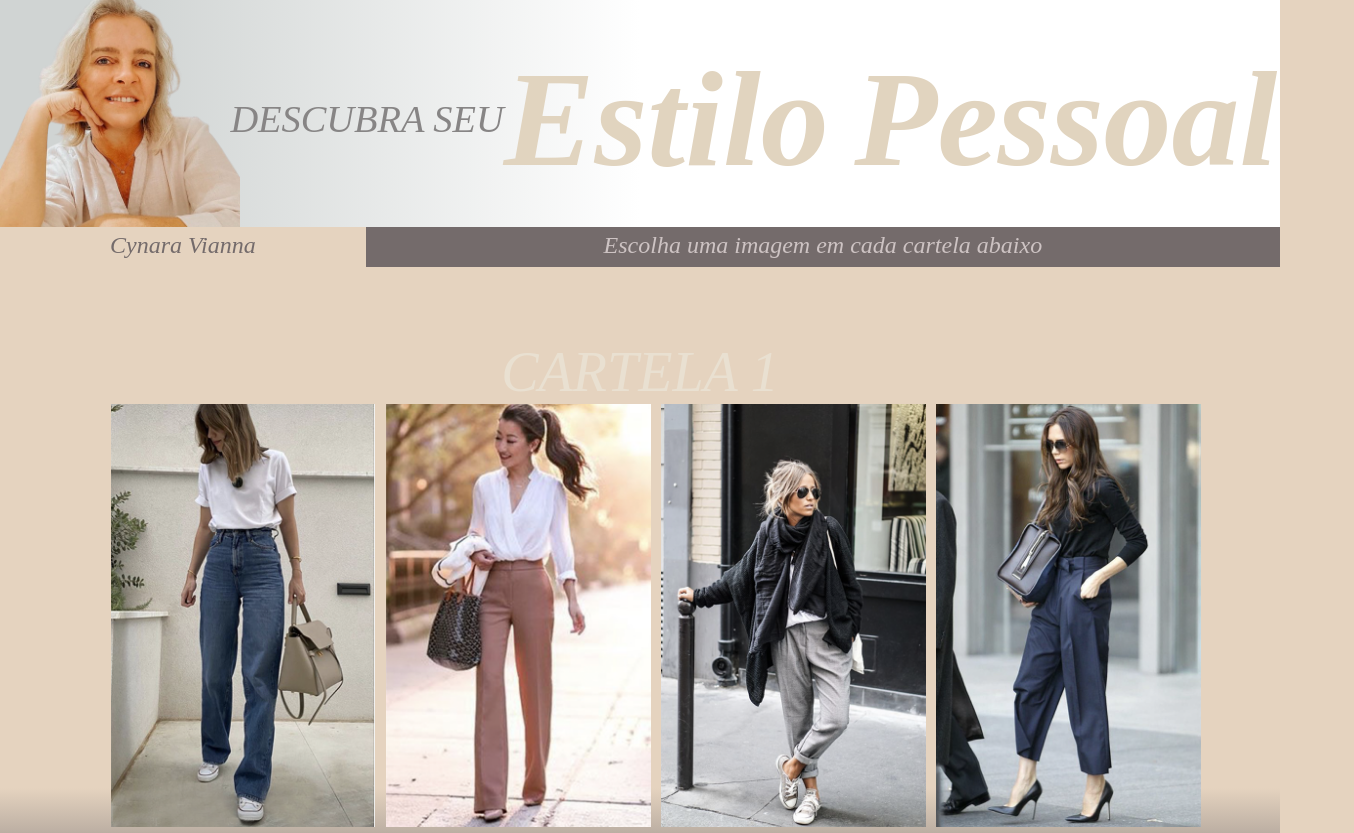
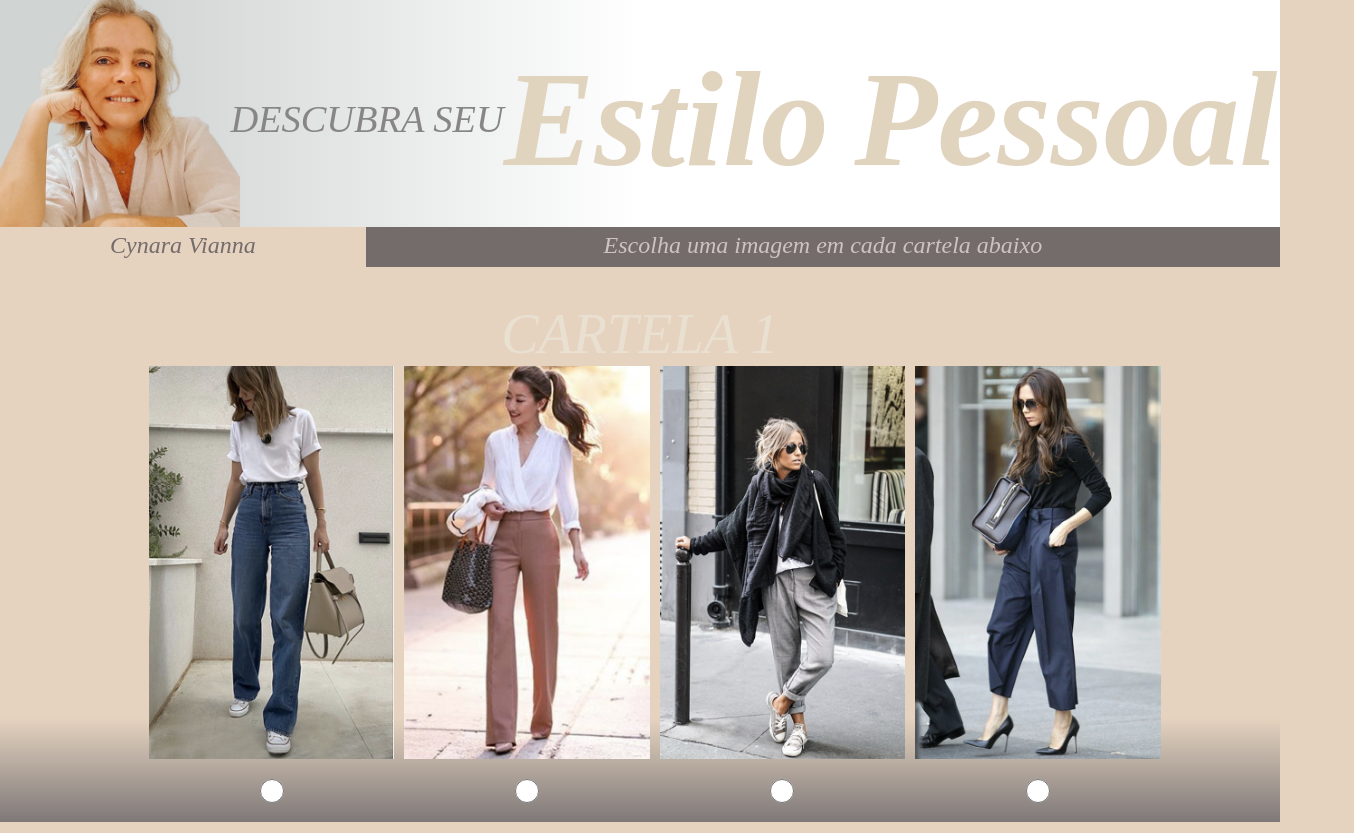
Before and after one commit to jricardocv/test_cynara, a React (Create React App) app: page / in a window 1280 px wide. Shown: the top 833 px of the page, 1354 px wide, since content can reach past the window. Built offline with nearby package versions, Linux system fonts and the light colour scheme.

Commit message:
size-changes-7

```diff
--- a/src/Components/Option.css
+++ b/src/Components/Option.css
@@ -26,8 +26,8 @@ input[type='radio']{
 @media (min-height: 8cm) and (min-width: 8cm) {
 
     .looks{
-        width:7cm;
-        height:11.2cm;
+        width:6.5cm;
+        height:10.4cm;
         background-color: transparent;
 
     }
@@ -36,8 +36,8 @@ input[type='radio']{
         background-color: transparent;
         margin: 8% 7%;
         border: 0;
-        width: 30px;
-        height: 30px;
+        width: 24px;
+        height: 24px;
         accent-color: rgb(0, 0, 0);
         cursor: pointer;
 
--- a/src/Pages/ContentPage.css
+++ b/src/Pages/ContentPage.css
@@ -254,7 +254,7 @@ input[type='text']:focus ~ span {
     }
 
     .Content-body{
-      margin-top: 190px;
+      margin-top: 152px;
     }
 
     .insta{
```
